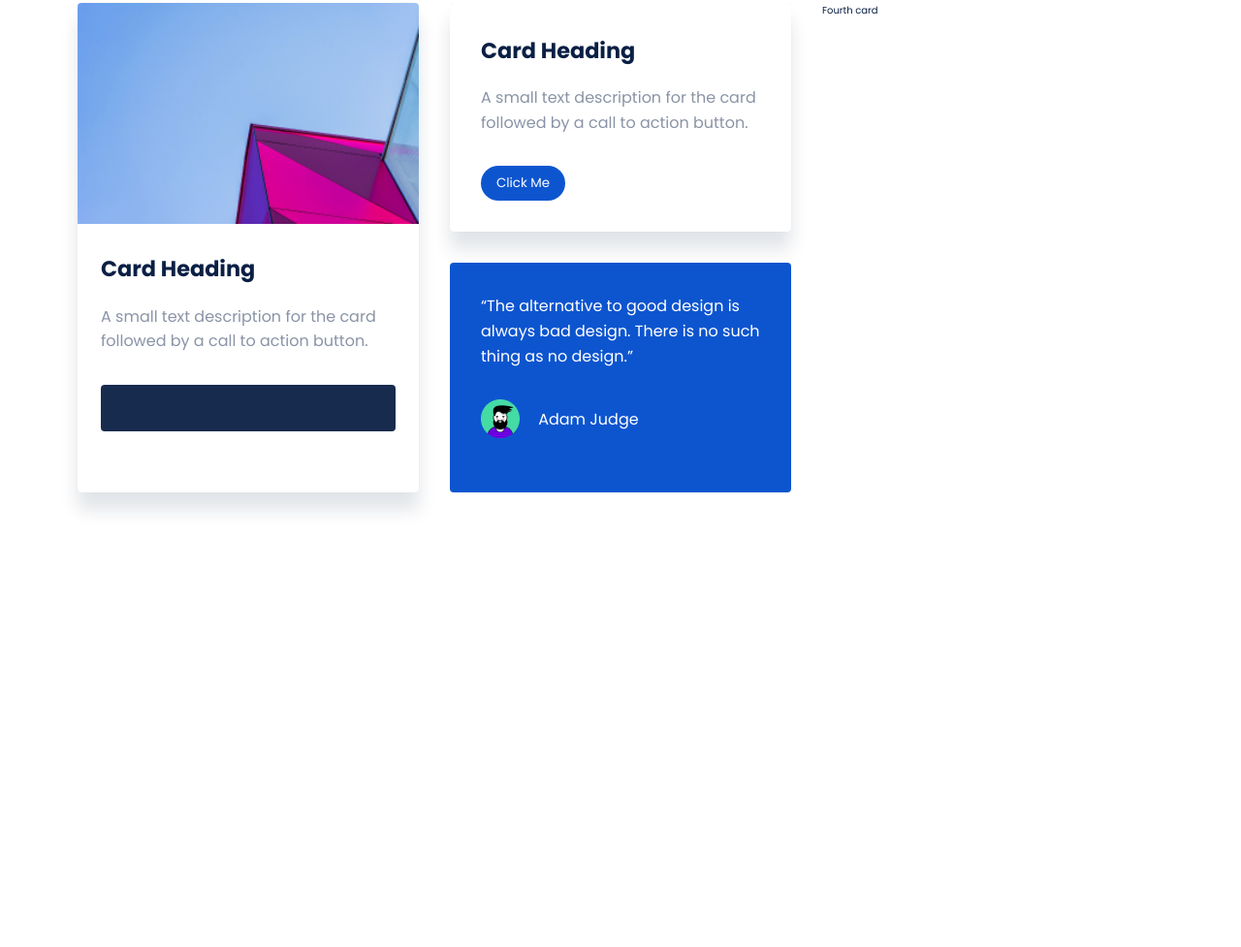
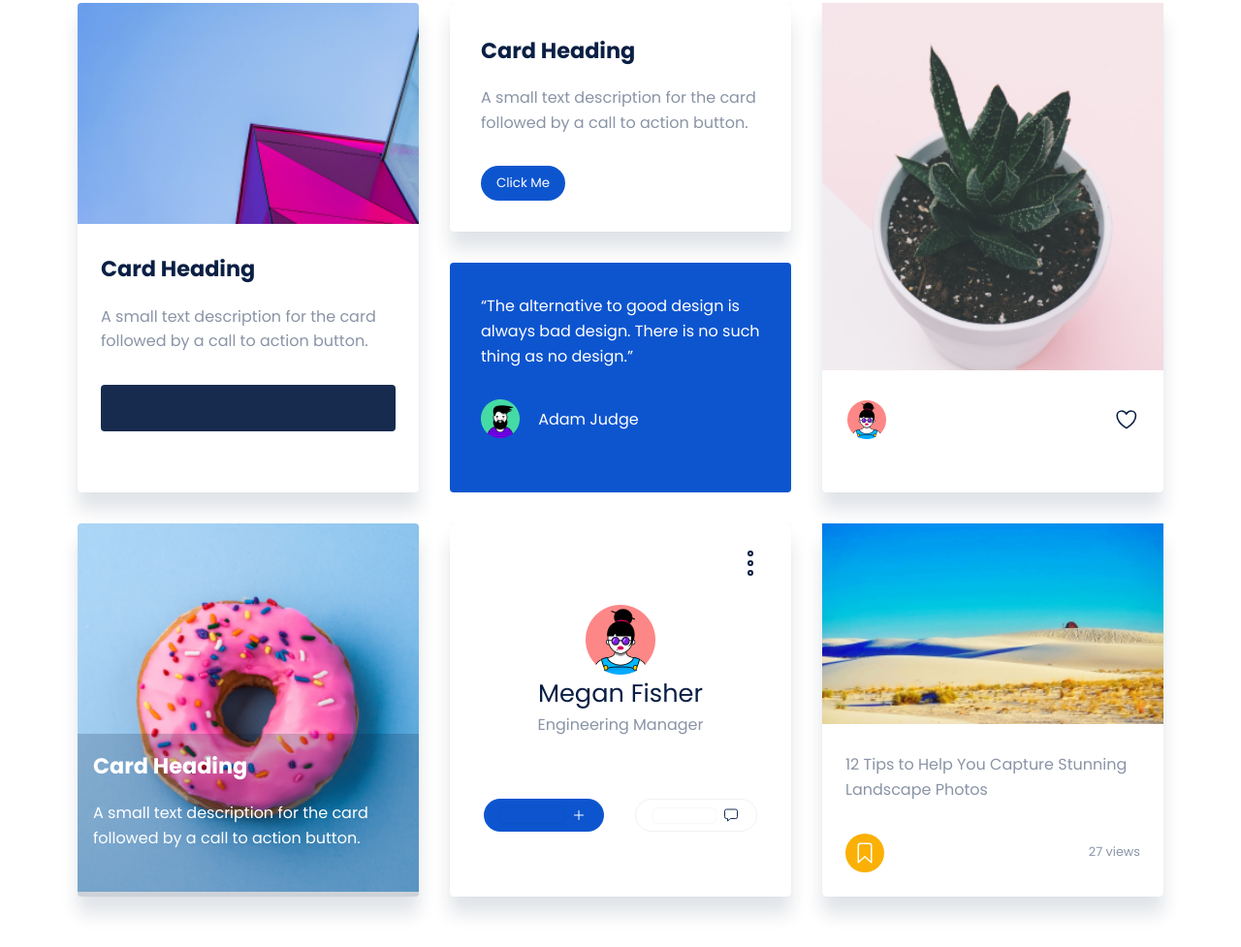
Before and after one commit to Leroii-Wess/Design-Components, a plain HTML site: page index.html in a window 1280 px wide. Shown: the part 843-1820 px from the top of the page at 97% size. Before the commit the page ends 1402 px from the top, so only its background shows below. Drawn offline with nearby package versions, Linux system fonts and the light colour scheme.

Commit message:
Card complete

```diff
--- a/index.html
+++ b/index.html
@@ -98,7 +98,7 @@
       <section class="card-section">
         <h3 class="secondary-heading">Cards</h3>
 
-        <div class="cards">
+        <div class="cards-top">
           <div class="first-card">
             <img
               src="/img/card-1.png"
@@ -123,6 +123,7 @@
             </p>
             <button class="btn">Click Me</button>
           </div>
+
           <div class="third-card">
             <p class="card-text card-text-w">
               “The alternative to good design is always bad design. There is no
@@ -134,7 +135,65 @@
               <p class="author">Adam Judge</p>
             </div>
           </div>
-          <div class="fourth-card">Fourth card</div>
+
+          <div class="fourth-card">
+            <img src="img/card-2.png" class="fourth-card-img" />
+            <div class="fourth-card-base">
+              <img src="img/Image2.png" class="card-icon" />
+              <ion-icon class="heart-icon" name="heart-outline"></ion-icon>
+            </div>
+          </div>
+        </div>
+      </section>
+
+      <section class="cards-bottom">
+        <div class="fifth-card">
+          <img src="img/card-3.png" class="fifth-card-img" />
+          <div class="fifth-card-content">
+            <h4 class="card-heading col-w">Card Heading</h4>
+            <p class="card-text col-w">
+              A small text description for the card followed by a call to action
+              button.
+            </p>
+          </div>
+        </div>
+
+        <div class="sixth-card">
+          <div class="sixth-cont-m">
+            <ion-icon
+              class="v-icon"
+              name="ellipsis-vertical-outline"
+            ></ion-icon>
+            <div class="profile">
+              <img class="sixth-card-img" src="img/sixth-img.png" />
+              <p class="name">Megan Fisher</p>
+              <p class="title">Engineering Manager</p>
+            </div>
+
+            <div class="profile-inputs">
+              <div class="input-one">
+                <input class="profile-input i-one" type="text" />
+                <ion-icon class="add" name="add-outline"></ion-icon>
+              </div>
+              <div class="input-two">
+                <input class="profile-input i-two" type="text" />
+                <ion-icon class="chatbox" name="chatbox-outline"></ion-icon>
+              </div>
+            </div>
+          </div>
+        </div>
+
+        <div class="seventh-card">
+          <img class="seventh-img" src="img/card-4.png" />
+          <div class="card-text-box">
+            <p class="card-text">
+              12 Tips to Help You Capture Stunning Landscape Photos
+            </p>
+            <div class="card-info">
+              <ion-icon class="bookmark" name="bookmark-outline"></ion-icon>
+              <p class="views">27 views</p>
+            </div>
+          </div>
         </div>
       </section>
     </div>
--- a/style.css
+++ b/style.css
@@ -2,6 +2,12 @@
   margin: 0;
   padding: 0;
   box-sizing: border-box;
+}
+
+*:focus {
+  outline: none;
+  box-shadow: 0 0 0 0.3rem rgba(10, 31, 68, 0.2);
+  border-radius: 6px;
 }
 
 html {
@@ -176,12 +182,15 @@ p {
 /* *************************************************** */
 /* CARDS */
 
-.cards {
+.cards-top {
   display: grid;
   grid-template-columns: 1fr 1fr 1fr;
   grid-template-rows: 1fr 1fr;
   gap: 2rem;
+  margin-bottom: 2rem;
 }
+
+/* FIRST CARD */
 
 .first-card {
   grid-row: 1/ -1;
@@ -221,6 +230,8 @@ p {
   justify-content: center;
 }
 
+/* SECOND CARD */
+
 .second-card {
   grid-column: 2;
   padding: 2rem;
@@ -244,6 +255,8 @@ p {
   background-color: #08337c;
 }
 
+/* THIRD CARD */
+
 .third-card {
   grid-column: 2;
   padding: 2rem;
@@ -266,7 +279,198 @@ p {
   gap: 1.2rem;
 }
 
+/* FOURTH CARD */
+
 .fourth-card {
   grid-column: 3;
   grid-row: 1/ -1;
+  box-shadow: 0px 0px 1px rgba(10, 31, 68, 0.1),
+    0px 18px 18px rgba(10, 31, 68, 0.12);
+  border-radius: 4px;
 }
+
+.fourth-card-img {
+  width: 100%;
+}
+
+.fourth-card-base {
+  padding: 1.6rem;
+  display: flex;
+  align-items: center;
+  justify-content: space-between;
+}
+
+.heart-icon {
+  height: 1.6rem;
+  width: 1.6rem;
+  cursor: pointer;
+}
+
+/* CARDS-BOTTOM ********************************/
+.cards-bottom {
+  display: grid;
+  grid-template-columns: 1fr 1fr 1fr;
+  gap: 2rem;
+}
+
+/* FIFTH CARD */
+.fifth-card {
+  position: relative;
+  border-radius: 4px;
+  overflow: hidden;
+  box-shadow: 0px 0px 1px rgba(10, 31, 68, 0.1),
+    0px 18px 18px rgba(10, 31, 68, 0.12);
+}
+
+.fifth-card-img {
+  width: 100%;
+}
+
+.fifth-card-content {
+  position: absolute;
+  bottom: 0;
+  padding: 1rem;
+  background: rgba(10, 31, 68, 0.2);
+}
+
+.col-w {
+  color: #fff;
+}
+
+/* SIXTH CARD */
+.sixth-cont-m {
+  width: 80%;
+  margin: 0 auto;
+}
+
+.sixth-card {
+  position: relative;
+  overflow: hidden;
+  border-radius: 4px;
+  box-shadow: 0px 0px 1px rgba(10, 31, 68, 0.1),
+    0px 18px 18px rgba(10, 31, 68, 0.12);
+}
+
+.v-icon {
+  position: absolute;
+  top: 1.6rem;
+  right: 1.6rem;
+  width: 2rem;
+  height: 2rem;
+}
+
+.profile {
+  display: flex;
+  flex-direction: column;
+  align-items: center;
+  justify-content: center;
+  margin-top: 30%;
+  margin-bottom: 4rem;
+}
+
+.name {
+  font-size: 1.6rem;
+  color: inherit;
+}
+
+.title {
+  font-size: 1rem;
+  color: #8a94a6;
+}
+
+.profile-inputs {
+  display: flex;
+  justify-content: center;
+  gap: 2rem;
+  margin-top: auto;
+}
+
+.input-one {
+  padding: 0.5rem 1rem;
+  border-radius: 50px;
+  background-color: #0d55cf;
+
+  display: flex;
+  align-items: center;
+  justify-content: center;
+  gap: 0.5rem;
+}
+
+.profile-input {
+  width: 70%;
+  border: none;
+}
+
+.i-one {
+  background-color: #0d55cf;
+  /* border: 1px solid #5688dd; */
+  border-radius: 4px;
+  color: #fff;
+  box-shadow: 0 0 4px rgba(0, 0, 0, 0.1);
+}
+
+.i-two {
+  background-color: #fff;
+  color: #0a1f44;
+  border-radius: 4px;
+  box-shadow: 0 0 2px rgba(0, 0, 0, 0.1);
+}
+
+.add {
+  height: 1rem;
+  width: 1rem;
+  color: #fff;
+}
+
+.chatbox {
+  height: 1rem;
+  width: 1rem;
+  color: #182c4f;
+  border-radius: 4px;
+}
+
+.input-two {
+  padding: 0.5rem 1rem;
+  border-radius: 50px;
+  border: 1px solid #f1f1f1;
+  display: flex;
+  align-items: center;
+  justify-content: center;
+  gap: 0.5rem;
+}
+
+/* SEVENTH CARD */
+.seventh-card {
+  box-shadow: 0px 0px 1px rgba(10, 31, 68, 0.1),
+    0px 18px 18px rgba(10, 31, 68, 0.12);
+  border-radius: 4px;
+}
+
+.seventh-img {
+  width: 100%;
+}
+
+.card-info {
+  display: flex;
+  align-items: center;
+  justify-content: space-between;
+}
+
+.bookmark {
+  height: 1.5rem;
+  width: 1.5rem;
+  padding: 0.5rem;
+  color: #fff;
+  background: #fab005;
+  border-radius: 50%;
+}
+
+.views {
+  font-size: 0.8rem;
+  color: #8a94a6;
+  border-bottom: 1px solid transparent;
+}
+
+.views:hover {
+  border-bottom: 1px solid #8a94a6;
+}
```
Also changed, not shown: img/sixth-img.png (added).
